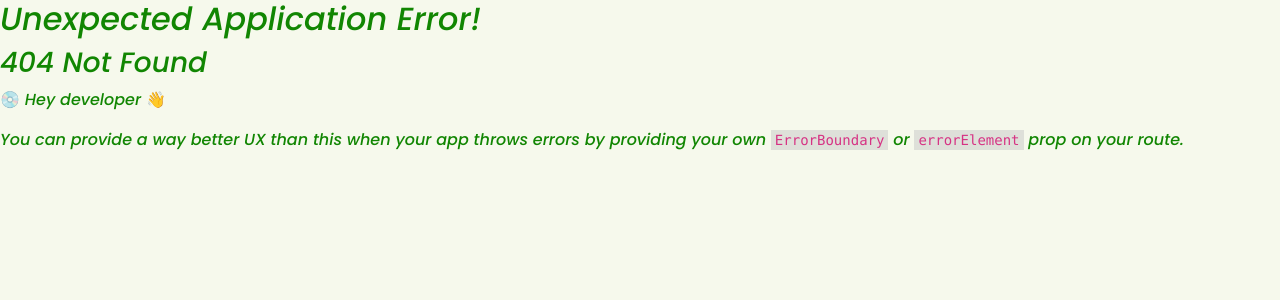
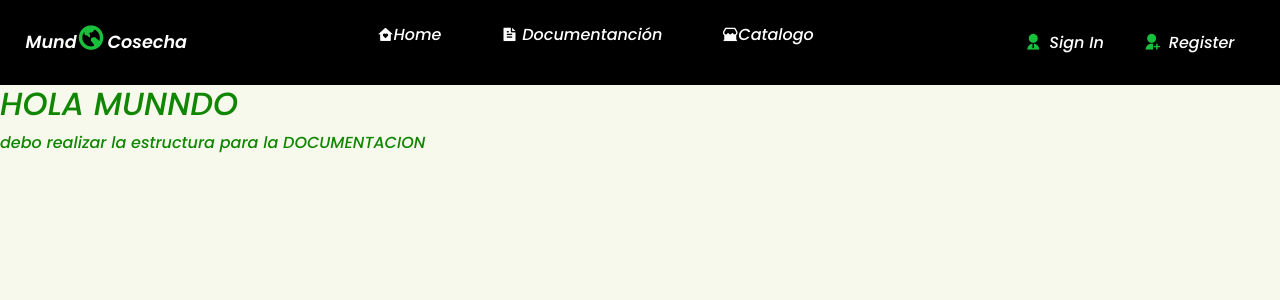
Before and after one commit to MundoCosecha/Front-MundoCosecha, a React (Vite) app: page /Document in a window 1280 px wide. Before the commit this address had no page. Shown: the top 300 px of the page. Built offline with nearby package versions, Linux system fonts and the light colour scheme.

Commit message:
cambios navbar

```diff
--- a/src/components/Navbar.jsx
+++ b/src/components/Navbar.jsx
@@ -31,7 +31,7 @@ export const Navbar = () => {
           <li>
             <Link to={'/'}><i className="ri-home-heart-fill"></i>Home</Link>
           </li>
-          <li> <Link to={'/Documento'}> <i className='ri-file-text-fill'></i> Documentanción</Link> </li>
+          <li> <Link to={'/Document'}> <i className='ri-file-text-fill'></i> Documentanción</Link> </li>
           {state.logged && <li> <Link to={'/Gestion'}><i className='bx bx-task'></i>Gestion</Link> </li>}
           <li> <Link to={'/catalogo'}><i className="ri-store-2-fill"></i>Catalogo</Link> </li>
           {state.logged && < li > <Link to={'/Foro'}><i className="ri-store-2-fill"></i>Foro</Link> </li>}
--- a/src/main.jsx
+++ b/src/main.jsx
@@ -41,7 +41,7 @@ const routes = [
     ],
   },
   {
-    path: '/Documentacion',
+    path: '/Document',
     element: <Document />
   },
   {
```
Also changed, not shown: 1 other file (tests, documents, lock files or other folders).
